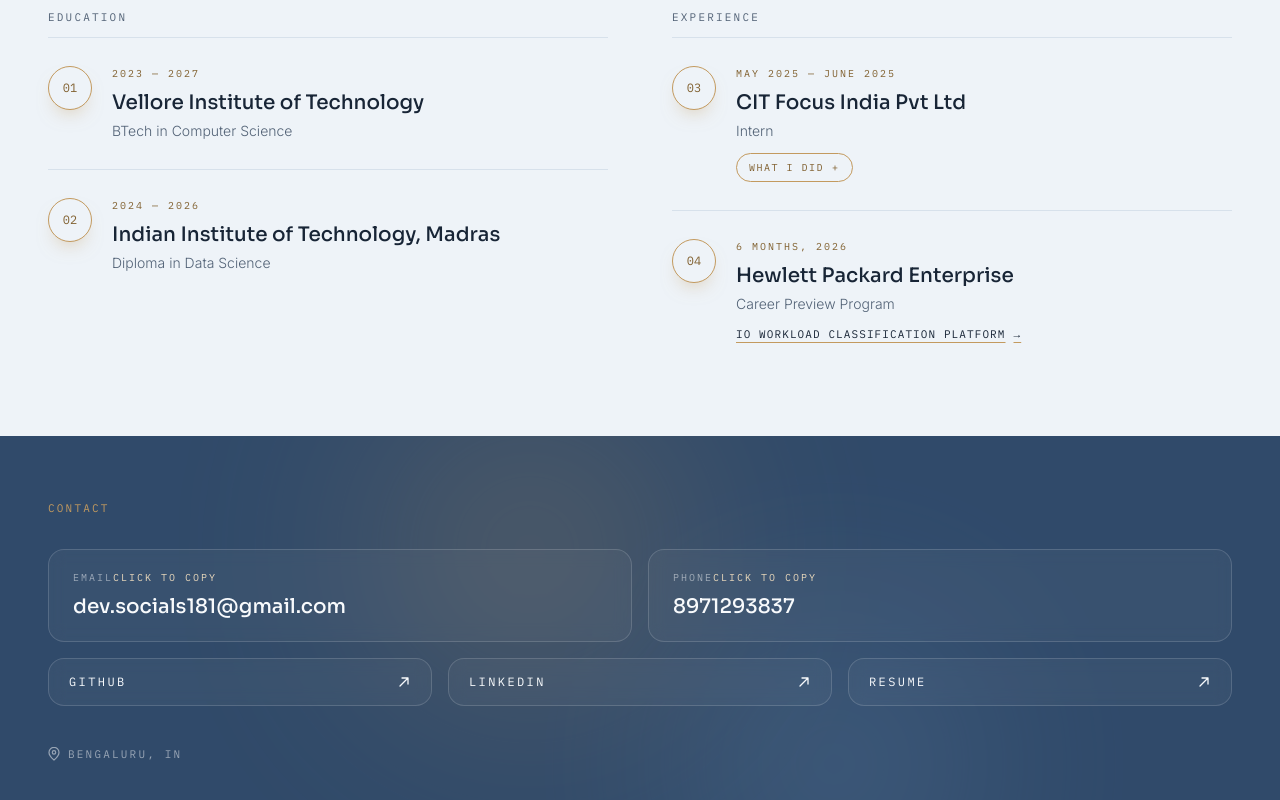
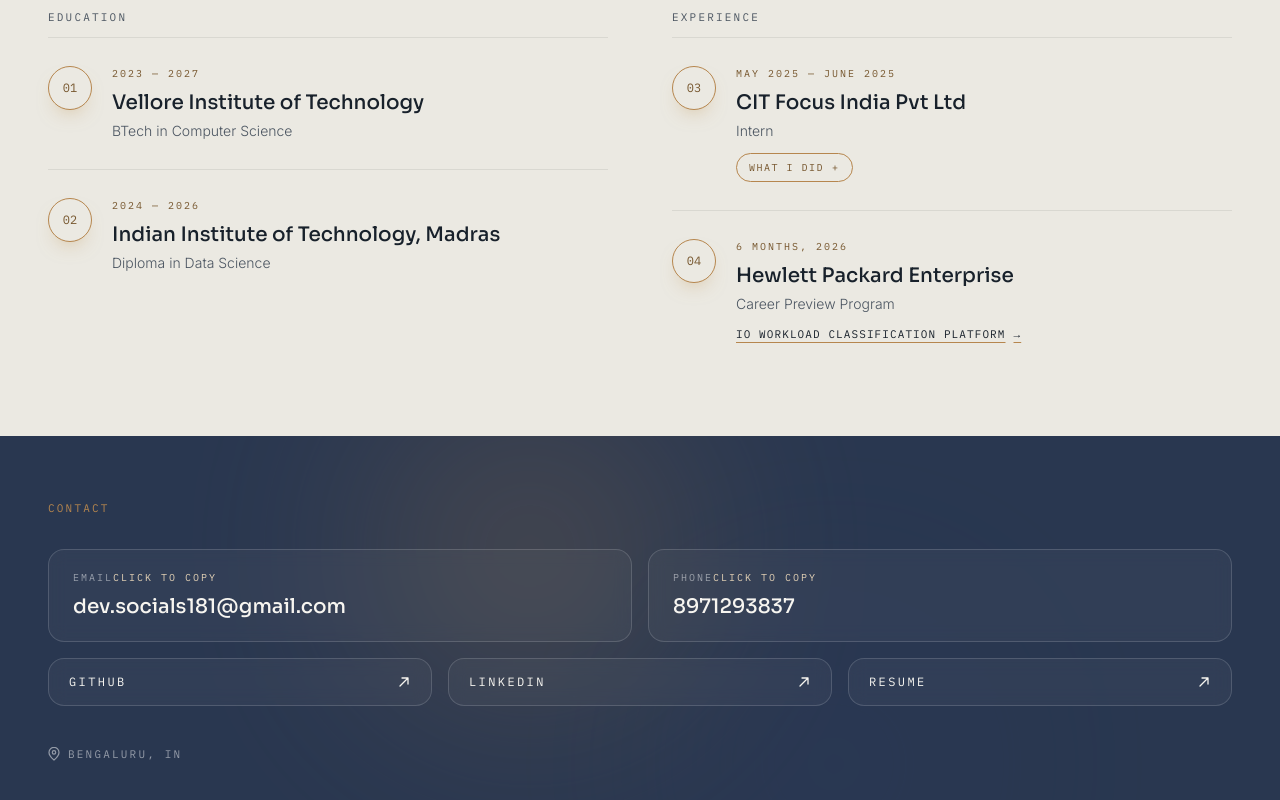
Before and after one commit to Devvv118/my-portfolio, a React (Vite) app in the folder frontend/: page / in a window 1280 px wide. Shown: the part 3128-3928 px from the top of the page. Built offline with nearby package versions, Linux system fonts and the light colour scheme.

Commit message:
Restore message LcA9SYw8YdJUQL8HIAcAdJt1RS4YTEiW

```diff
--- a/frontend/src/components/AmbientGlow.jsx
+++ b/frontend/src/components/AmbientGlow.jsx
@@ -8,11 +8,11 @@ export default function AmbientGlow({ variant = "hero", className = "" }) {
       <div className={`pointer-events-none absolute inset-0 overflow-hidden ${className}`} aria-hidden="true">
         <div
           className="absolute -top-24 left-1/4 h-[420px] w-[420px] rounded-full opacity-40 blur-[110px]"
-          style={{ background: "radial-gradient(circle, #c39a5f, transparent 70%)" }}
+          style={{ background: "radial-gradient(circle, #b6864e, transparent 70%)" }}
         />
         <div
           className="absolute -bottom-32 right-1/5 h-[380px] w-[380px] rounded-full opacity-30 blur-[100px]"
-          style={{ background: "radial-gradient(circle, #8aaed2, transparent 70%)" }}
+          style={{ background: "radial-gradient(circle, #2c3e63, transparent 70%)" }}
         />
       </div>
     );
@@ -22,15 +22,15 @@ export default function AmbientGlow({ variant = "hero", className = "" }) {
     <div className={`pointer-events-none absolute inset-0 overflow-hidden ${className}`} aria-hidden="true">
       <div
         className="absolute -top-40 -right-24 h-[520px] w-[520px] rounded-full opacity-[0.35] blur-[120px]"
-        style={{ background: "radial-gradient(circle, #dce9f5, transparent 70%)" }}
+        style={{ background: "radial-gradient(circle, #e6d6b8, transparent 70%)" }}
       />
       <div
         className="absolute top-1/3 -left-32 h-[420px] w-[420px] rounded-full opacity-[0.22] blur-[110px]"
-        style={{ background: "radial-gradient(circle, #8aaed2, transparent 70%)" }}
+        style={{ background: "radial-gradient(circle, #2c3e63, transparent 70%)" }}
       />
       <div
         className="absolute bottom-0 right-1/4 h-[300px] w-[300px] rounded-full opacity-[0.18] blur-[90px]"
-        style={{ background: "radial-gradient(circle, #c39a5f, transparent 70%)" }}
+        style={{ background: "radial-gradient(circle, #b6864e, transparent 70%)" }}
       />
     </div>
   );
--- a/frontend/src/hooks/useTheme.js
+++ b/frontend/src/hooks/useTheme.js
@@ -13,7 +13,7 @@ export function useTheme() {
     try { localStorage.setItem(KEY, dark ? "dark" : "light"); } catch { /* storage unavailable */ }
     const root = document.documentElement;
     const prev = root.style.backgroundColor;
-    root.style.backgroundColor = dark ? "#111d31" : "";
+    root.style.backgroundColor = dark ? "#121b2b" : "";
     return () => { root.style.backgroundColor = prev; };
   }, [dark]);
 
--- a/frontend/src/index.css
+++ b/frontend/src/index.css
@@ -9,18 +9,17 @@
   --font-warm-serif: "Newsreader", Georgia, serif;
   --font-mono: "IBM Plex Mono", monospace;
 
-  /* A quiet pearl base with blue structure and restrained golden warmth. */
-  --color-cream: #f8fafc;
-  --color-cream-deep: #eef3f8;
-  --color-cream-line: #d7e1eb;
-  --color-warm-ink: #182536;
-  --color-warm-ink-soft: #526276;
-  --color-navy: #304a6a;
-  --color-navy-deep: #111d31;
-  --color-navy-metal: #496789;
-  --color-gold: #c39a5f;
-  --color-gold-deep: #80602f; /* darker so gold text is readable on the pearl background */
-  --color-gold-soft: #ead9bc;
+  --color-cream: #f7f5f0;
+  --color-cream-deep: #ebe9e2;
+  --color-cream-line: #d9d8d1;
+  --color-warm-ink: #18212b;
+  --color-warm-ink-soft: #4b5561;
+  --color-navy: #293750;
+  --color-navy-deep: #121b2b;
+  --color-navy-metal: #3b4b68;
+  --color-gold: #b6864e;
+  --color-gold-deep: #76562d; /* darker so gold text is readable on the cream (light) background */
+  --color-gold-soft: #e4d2b6;
 }
 
 html {
```
